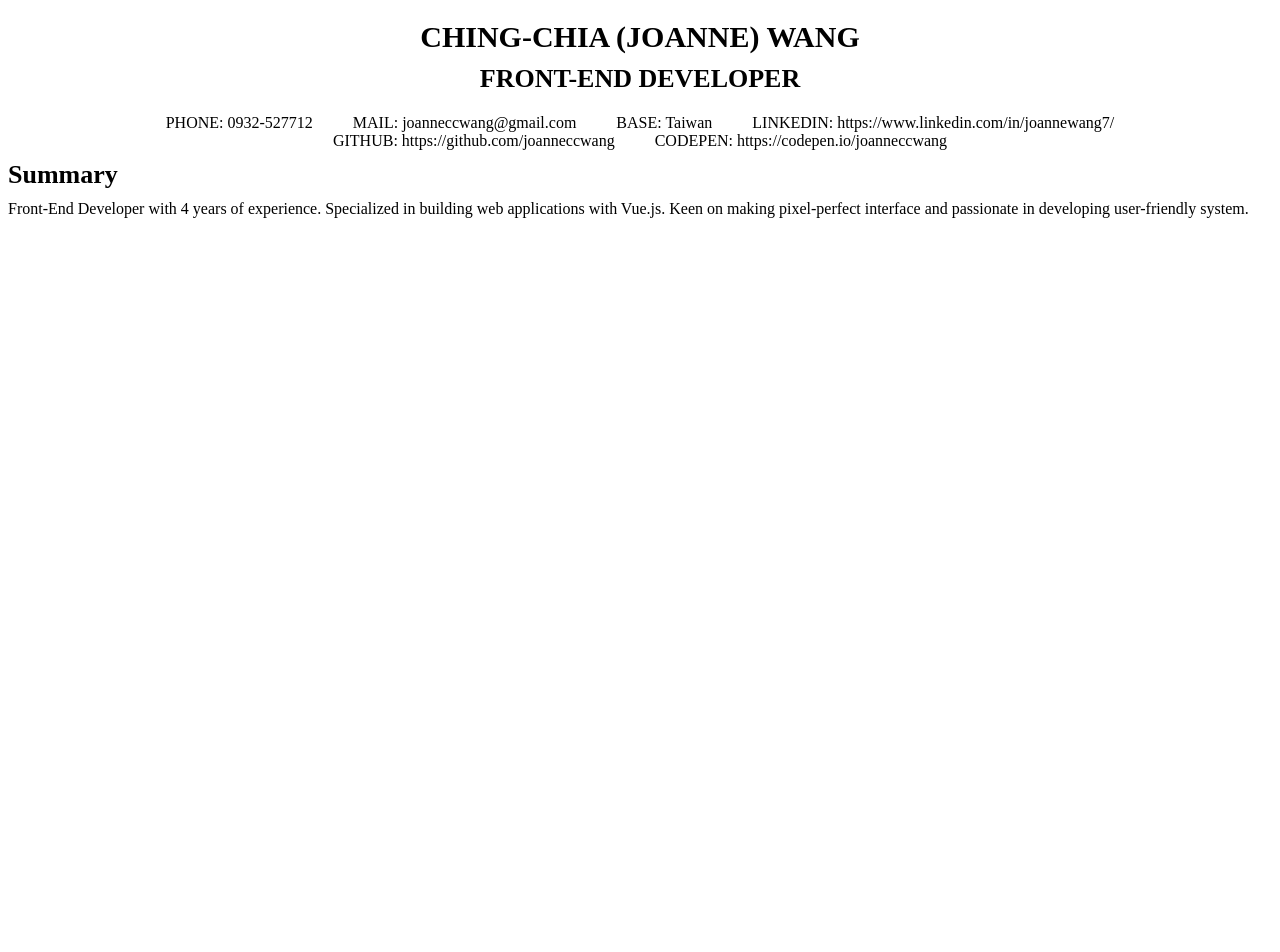
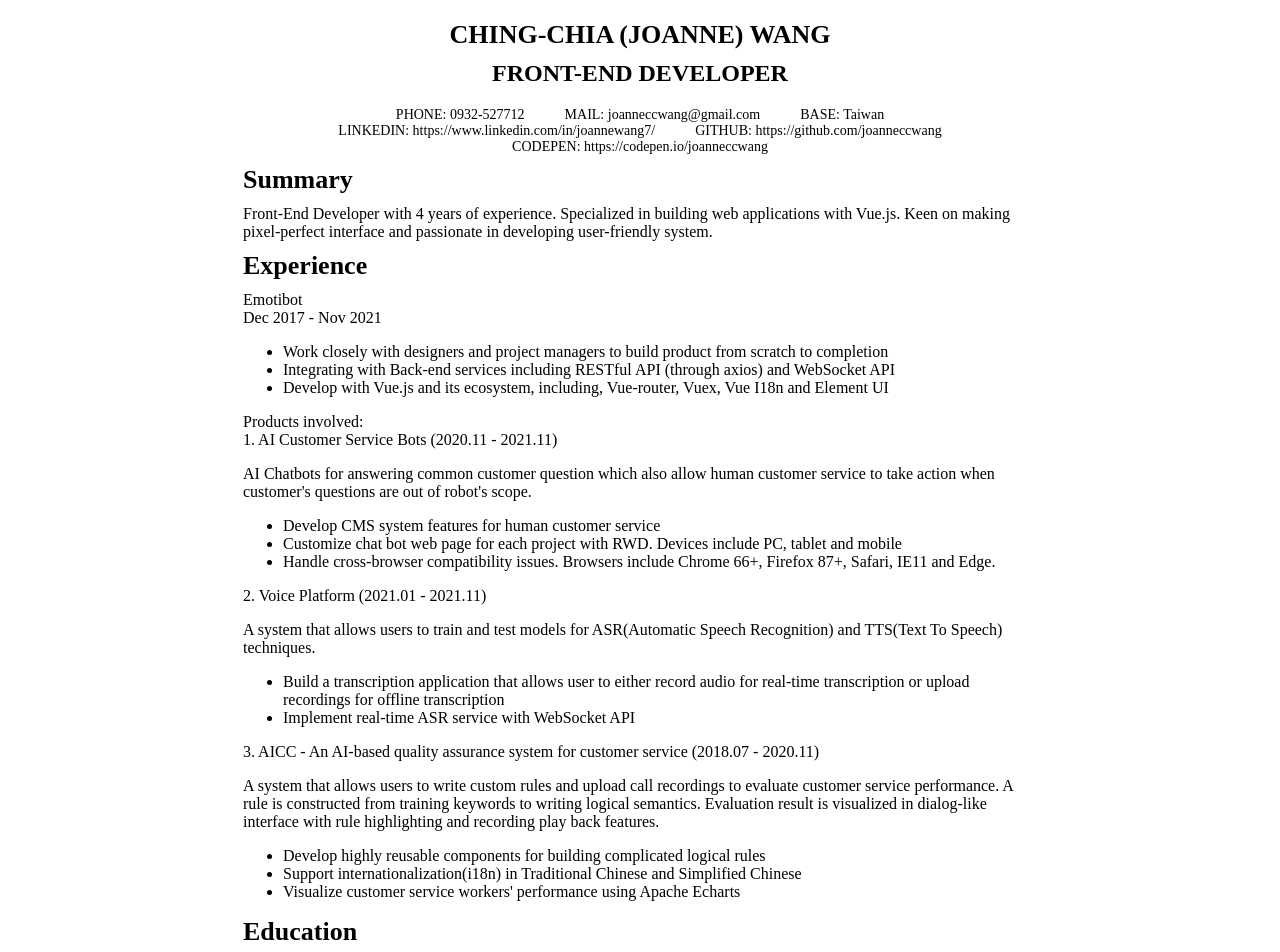
Before and after one commit to joanneccwang/resume, a Vue app: page / in a window 1280 px wide. Shown: the top 952 px of the page. Before the commit the page ends 800 px from the top, so only its background shows below. Built offline with nearby package versions, Linux system fonts and the light colour scheme.

Commit message:
Add basic experience

```diff
--- a/src/App.vue
+++ b/src/App.vue
@@ -22,5 +22,8 @@ export default {
 };
 </script>
 <style lang="scss">
-
+#resume {
+  max-width: 794px; // A4
+  margin: 0 auto;
+}
 </style>
--- a/src/views/Education.vue
+++ b/src/views/Education.vue
@@ -1,5 +1,7 @@
 <template>
-  <div id="education"></div>
+  <div id="education">
+    <block-title>Education</block-title>
+  </div>
 
 </template>
 
--- a/src/views/Experience.vue
+++ b/src/views/Experience.vue
@@ -1,5 +1,50 @@
 <template>
-  <div id="experience"></div>
+  <div id="experience">
+    <block-title>Experience</block-title>
+    <div class="experience_company">Emotibot</div>
+    <div class="experience_time">Dec 2017 - Nov 2021</div>
+    <div class="experience_content">
+      <ul>
+        <li>Work closely with designers and project managers to build product from scratch to completion</li>
+        <li>Integrating with Back-end services including RESTful API (through axios) and WebSocket API</li>
+        <li>Develop with Vue.js and its ecosystem, including, Vue-router, Vuex, Vue I18n and Element UI</li>
+      </ul>
+
+      Products involved:
+      <div class="product">
+        1. AI Customer Service Bots (2020.11 - 2021.11)
+        <p>
+          AI Chatbots for answering common customer question which also allow human customer service to take action when customer's questions are out of robot's scope.
+        </p>
+        <ul>
+          <li>Develop CMS system features for human customer service</li>
+          <li>Customize chat bot web page for each project with RWD. Devices include PC, tablet and mobile</li>
+          <li>Handle cross-browser compatibility issues. Browsers include Chrome 66+, Firefox 87+, Safari, IE11 and Edge.</li>
+        </ul>
+      </div>
+      <div class="product">
+        2. Voice Platform (2021.01 - 2021.11)
+        <p>
+          A system that allows users to train and test models for ASR(Automatic Speech Recognition) and TTS(Text To Speech) techniques.
+        </p>
+        <ul>
+          <li>Build a transcription application that allows user to either record audio for real-time transcription or upload recordings for offline transcription</li>
+          <li>Implement real-time ASR service with WebSocket API</li>
+        </ul>
+      </div>
+      <div class="product">
+        3. AICC - An AI-based quality assurance system for customer service (2018.07 - 2020.11)
+        <p>
+          A system that allows users to write custom rules and upload call recordings to evaluate customer service performance. A rule is constructed from training keywords to writing logical semantics. Evaluation result is visualized in dialog-like interface with rule highlighting and recording play back features.
+        </p>
+        <ul>
+          <li>Develop highly reusable components for building complicated logical rules</li>
+          <li>Support internationalization(i18n) in Traditional Chinese and Simplified Chinese</li>
+          <li>Visualize customer service workers' performance using Apache Echarts</li>
+        </ul>
+      </div>
+    </div>
+  </div>
 </template>
 
 <script>
--- a/src/views/Info.vue
+++ b/src/views/Info.vue
@@ -30,11 +30,11 @@ export default {
   justify-content: center;
 
   #basic_name {
-    font-size: 30px;
+    font-size: 26px;
     font-weight: 800;
   }
   #basic_position {
-    font-size: 26px;
+    font-size: 24px;
     font-weight: 600;
     margin-top: 10px;
   }
@@ -46,7 +46,7 @@ export default {
   align-items: center;
   justify-content: center;
 
-  font-size: 16px;
+  font-size: 14px;
   .contact {
     margin: 0px 20px;
   }
```
